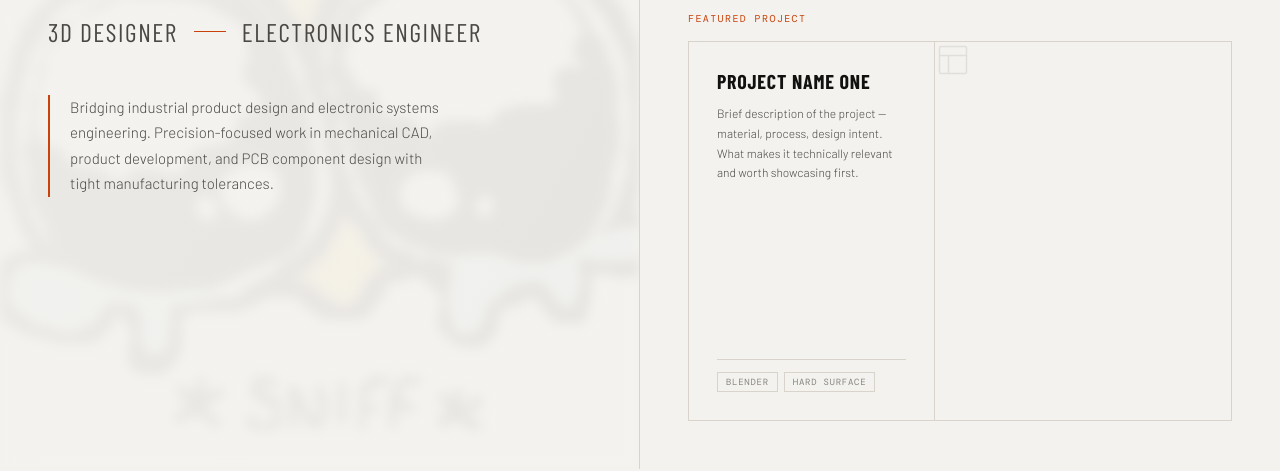
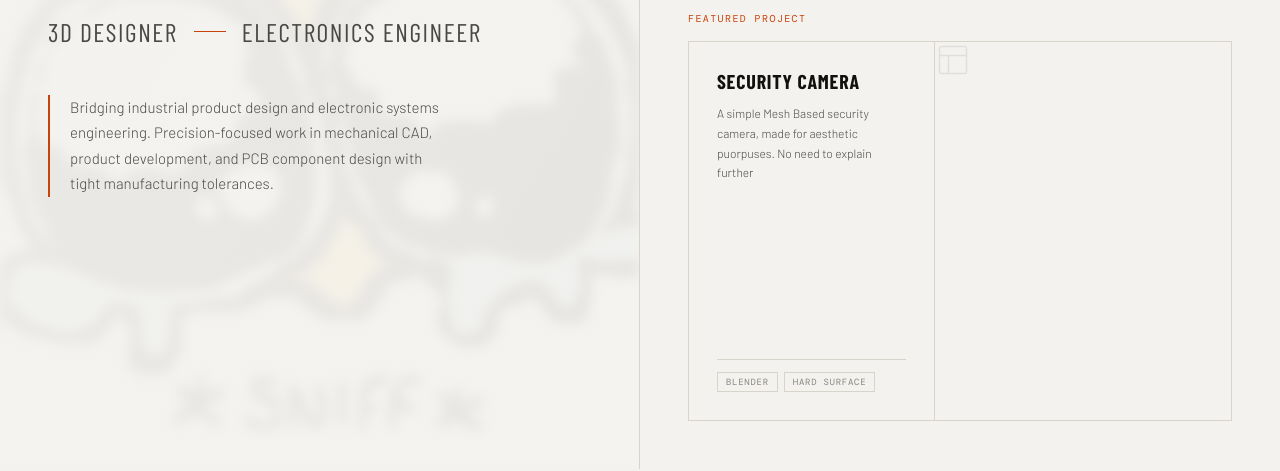
Before and after one commit to PohleFederico/PohleFederico.github.io, a plain HTML site: page index.html in a window 1280 px wide. Shown: the part 359-830 px from the top of the page. Drawn offline with nearby package versions, Linux system fonts and the light colour scheme; files whose address does not match are found by name; a web font is replaced by a local one.

Commit message:
Update index.html

```diff
--- a/index.html
+++ b/index.html
@@ -669,10 +669,10 @@
         <p class="featured-label">Featured Project</p>
         <a href="security-camera.html" class="featured-project">
           <div class="featured-info">
-            <div class="featured-name">Project Name One</div>
+            <div class="featured-name">Security Camera</div>
             <p class="featured-desc">
-              Brief description of the project — material, process, design intent.
-              What makes it technically relevant and worth showcasing first.
+             A simple Mesh Based security camera, made for aesthetic puorpuses.
+             No need to explain further
             </p>
             <div class="featured-tags">
               <span class="tag">Blender</span>
```
